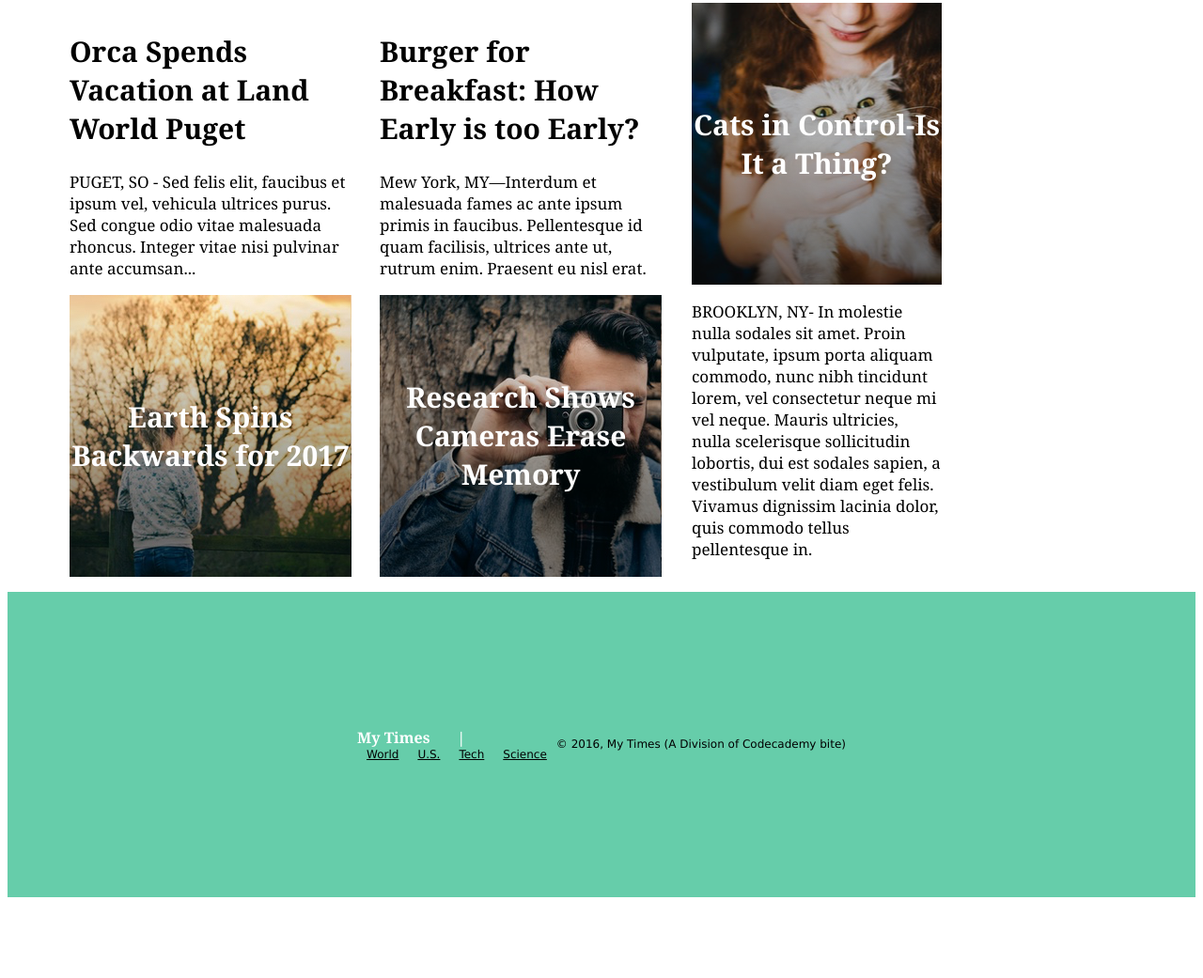
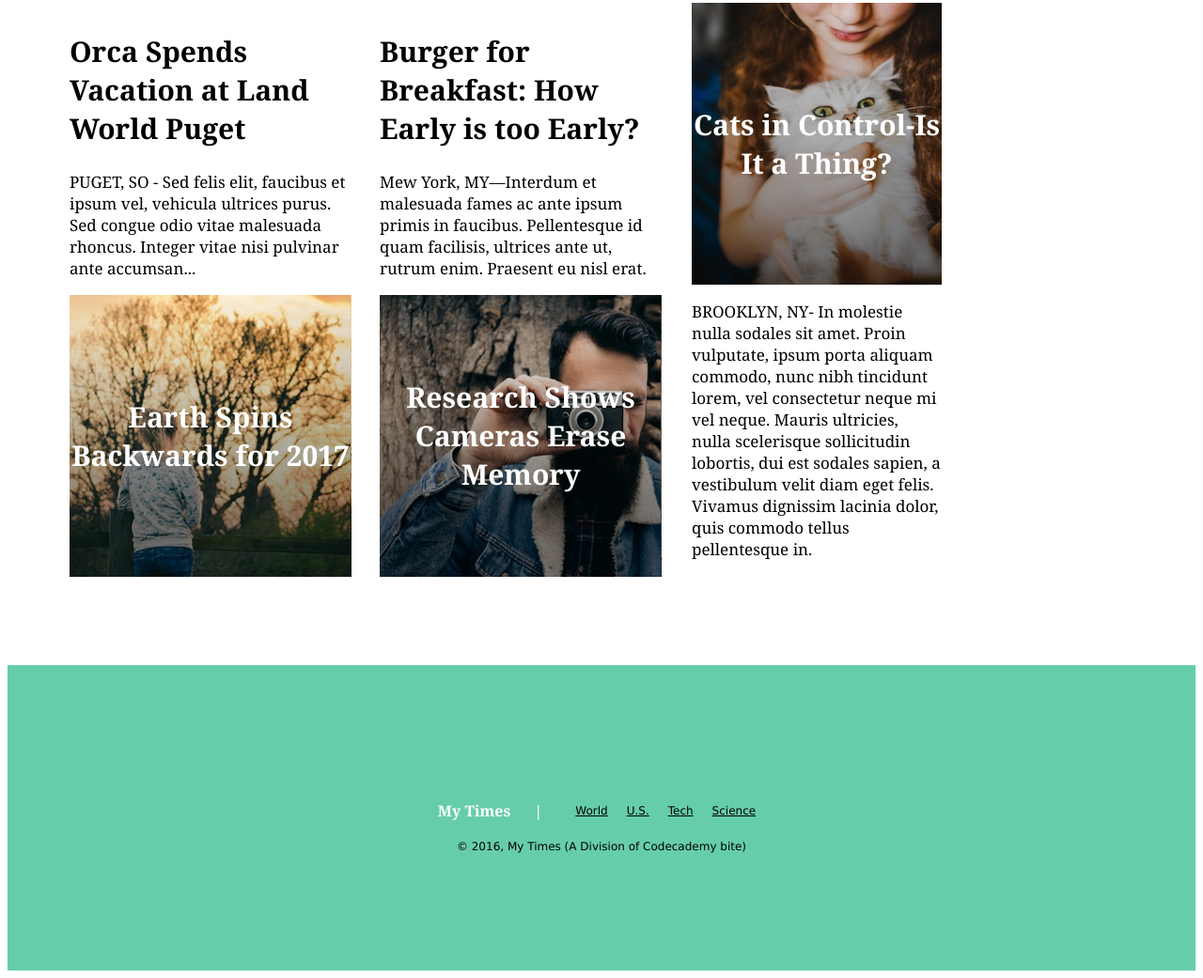
Before and after one commit to juangalbea/My_Times2, a plain HTML site: page index.html in a window 1280 px wide. Shown: the part 718-1759 px from the top of the page at 94% size. Before the commit the page ends 1681 px from the top, so only its background shows below. Drawn offline with Linux system fonts and the light colour scheme.

Commit message:
Complete

```diff
--- a/resources/css/style.css
+++ b/resources/css/style.css
@@ -45,6 +45,7 @@ nav {
   display: flex;
   justify-content: center;
   width: 1232px;
+  margin: 0 auto 78px auto;
 }
 
 .column.large {
@@ -108,6 +109,7 @@ p {
 .first span {
   font-size: 40px;
   text-align: left;
+  margin-left: 20px;
 }
 
 .contents {
@@ -151,6 +153,7 @@ footer {
   display: flex;
   justify-content: center;
   align-items: center;
+  flex-direction: column;
   background-color: MediumAquamarine;
   margin: auto;
   width: 100%;
@@ -169,4 +172,10 @@ footer {
 }
 
 div.info {
+  display: flex;
+  padding: 20px 10px;
 }
+
+div.copyright {
+
+}
```
